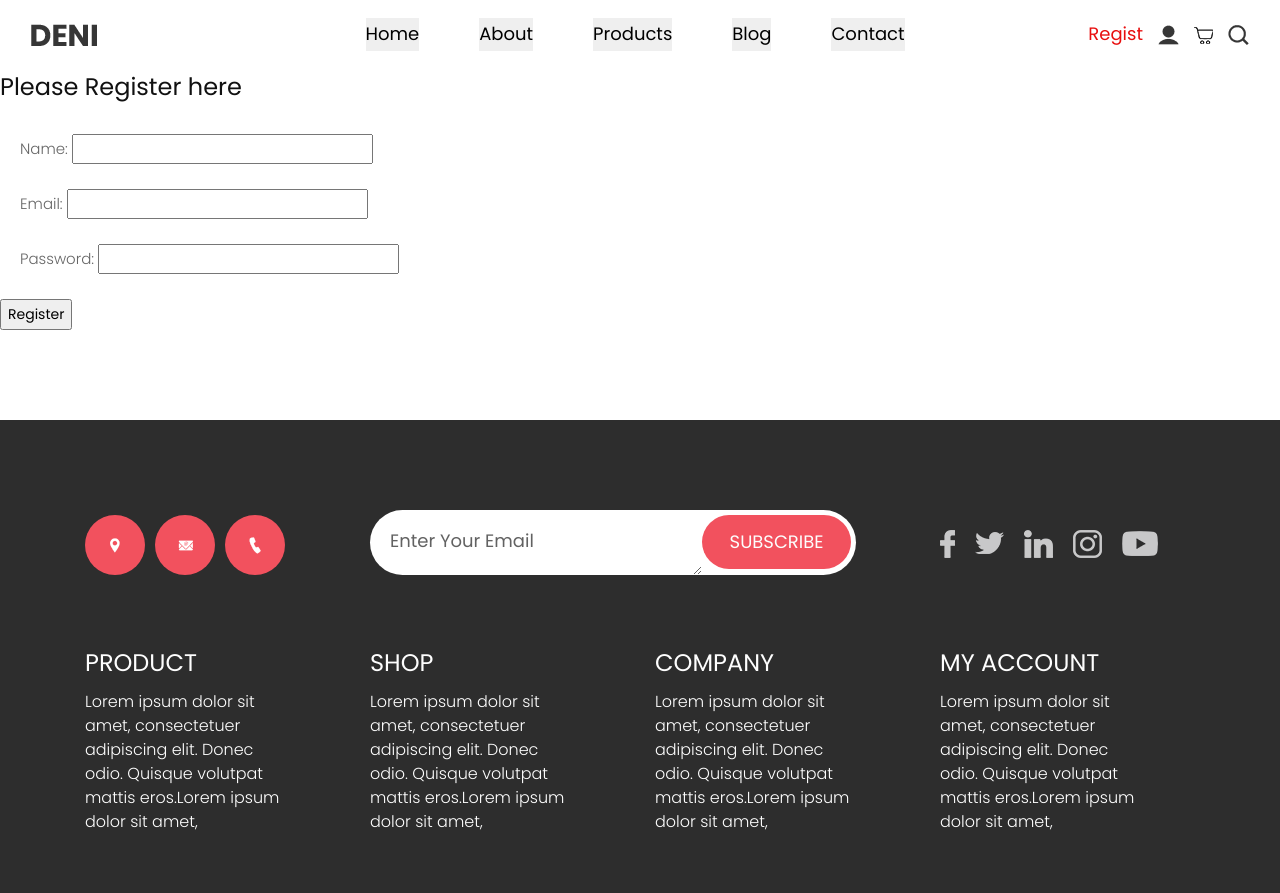
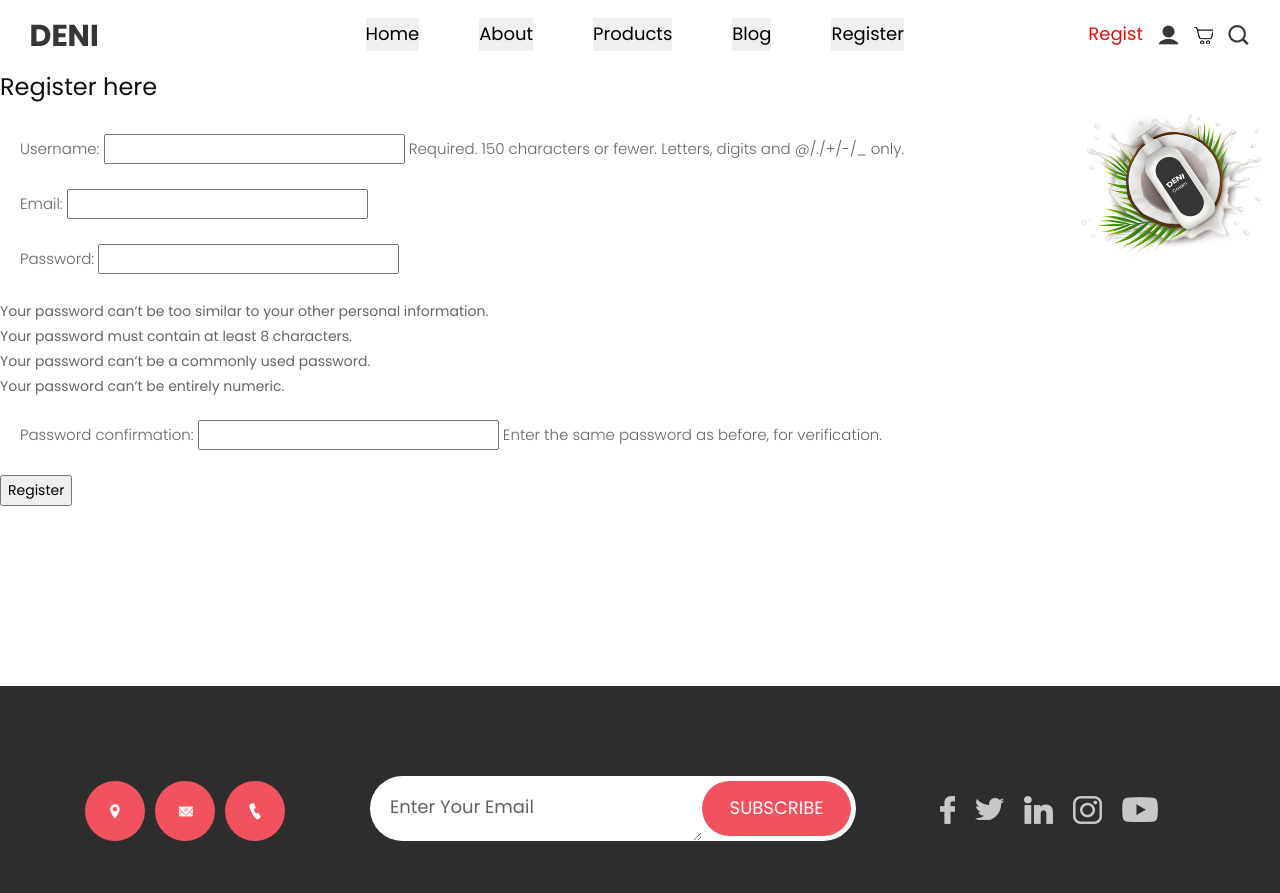
Before and after one commit to jjibrah/feana, a Django app: page /register/ in a window 1280 px wide. Shown: the top 893 px of the page. Run offline with Django 4.2, Linux system fonts and the light colour scheme; some libraries are stand-ins or nearby versions.

Commit message:
initial commit

```diff
--- a/myMorningDjangoWeb/forms.py
+++ b/myMorningDjangoWeb/forms.py
@@ -1,10 +1,11 @@
 from django import forms
-# Define all the forms as classes
+from django.contrib.auth.models import User
+from django.contrib.auth.forms import UserCreationForm
 
 
-# This is a user registration form
-class UserRegForm(forms.Form):
-    # these are the input fields
-    name = forms.CharField(max_length=100)
-    email = forms.EmailField(max_length=100)
-    password = forms.CharField(min_length=6)
+class UserRegistrationForm(UserCreationForm):
+    email = forms.EmailField()
+
+    class Meta:
+        model = User
+        fields = ['username', 'email', 'password1', 'password2']
--- a/myMorningDjangoWeb/views.py
+++ b/myMorningDjangoWeb/views.py
@@ -1,5 +1,7 @@
-from django.shortcuts import render
-from .forms import UserRegForm
+from django.shortcuts import render, redirect
+from django.contrib import messages
+from django.contrib.auth.forms import UserCreationForm
+from .forms import UserRegistrationForm
 
 
 def home(request):
@@ -24,16 +26,16 @@ def product(request):
 
 # this is a user function
 def register(request):
-    register_button = request.POST.get('m-btn-reg')
-    name = ''
-    email = ''
-    password = ''
+    if request.method == "POST":
+        form = UserRegistrationForm(request.POST)
+        if form.is_valid():
+            form.save()
+            messages.success(request, 'Account created successfully')
+            return redirect('my-register')
+        else:
+            messages.success(request, 'Account creation failed')
+            return redirect('my-register')
 
-    form = UserRegForm(request.POST or None)
-    if form.is_valid():
-        name = form.cleaned_data.get('name')
-        email = form.cleaned_data.get('email')
-        password = form.cleaned_data.get('password')
-    context = {'form': form, 'name': name, 'email': email,
-               'password': password, 'register_button': register_button}
-    return render(request, 'register.html', context)
+    else:
+        form = UserRegistrationForm()
+    return render(request, 'register.html', {'form': form})
--- a/templates/base.html
+++ b/templates/base.html
@@ -19,6 +19,8 @@
       <link rel="stylesheet" type="text/css" href={% static "css/bootstrap.min.css" %}>
       <!-- style css -->
       <link rel="stylesheet" type="text/css" href={% static "css/style.css" %}>
+      <!-- custom css -->
+      <link rel="stylesheet" type="text/css" href={% static "css/custom.css" %}>
       <!-- Responsive-->
       <link rel="stylesheet" href={% static "css/responsive.css" %}>
       <!-- favicon -->
@@ -56,7 +58,7 @@
                         <a class="nav-link" href="{% url 'web-blog' %}"><button>Blog</button></a>
                      </li>
                      <li class="nav-item">
-                        <a class="nav-link" href="{% url 'my-register' %}"><button>Contact</button></a>
+                        <a class="nav-link" href="{% url 'my-register' %}"><button>Register</button></a>
                      </li>
                   </ul>
                   <form class="form-inline my-2 my-lg-0">
@@ -74,6 +76,11 @@
          </div>
       </div>
       <!-- header section end -->
+{% if messages %}
+    {% for message in messages %}
+        <p style="color: rgb(23,105,12)">{{ message }}</p>
+    {% endfor %}
+{% endif %}
  {% block content %}
 
  {% endblock %}
--- a/templates/register.html
+++ b/templates/register.html
@@ -1,21 +1,14 @@
 {% extends 'base.html' %}
 {% load static %}
 {% block content %}
-
-     <h1 class="reg_h1">Please Register here</h1>
-    <form class="regform" action="" method="POST">
-        {% csrf_token %}
-        {{ form.as_p }}
-    <input class="m-btn-reg" type="submit" name="m-btn-reg" value="Register">
-    </form>
-
-    {% if register_button == 'Register' %}
-        <h5>Name:{{ name }}</h5>
-        <h5>email:{{ email }}</h5>
-        <h5>password:{{ password }}</h5>
-    {% endif %}
-
-
-
-
+   <section class="contact_section">
+        <div clas="registration-section-container">
+            <h1>Register here</h1>
+            <form action="" method="POST">
+                {% csrf_token %}
+                {{ form.as_p }}
+                <input type="submit" name="btn-reg" value="Register">
+            </form>
+        </div>
+   </section>
 {% endblock %}
```
Also changed, not shown: db.sqlite3, static/images/escalator-gacff688e1_640.jpg (added).
